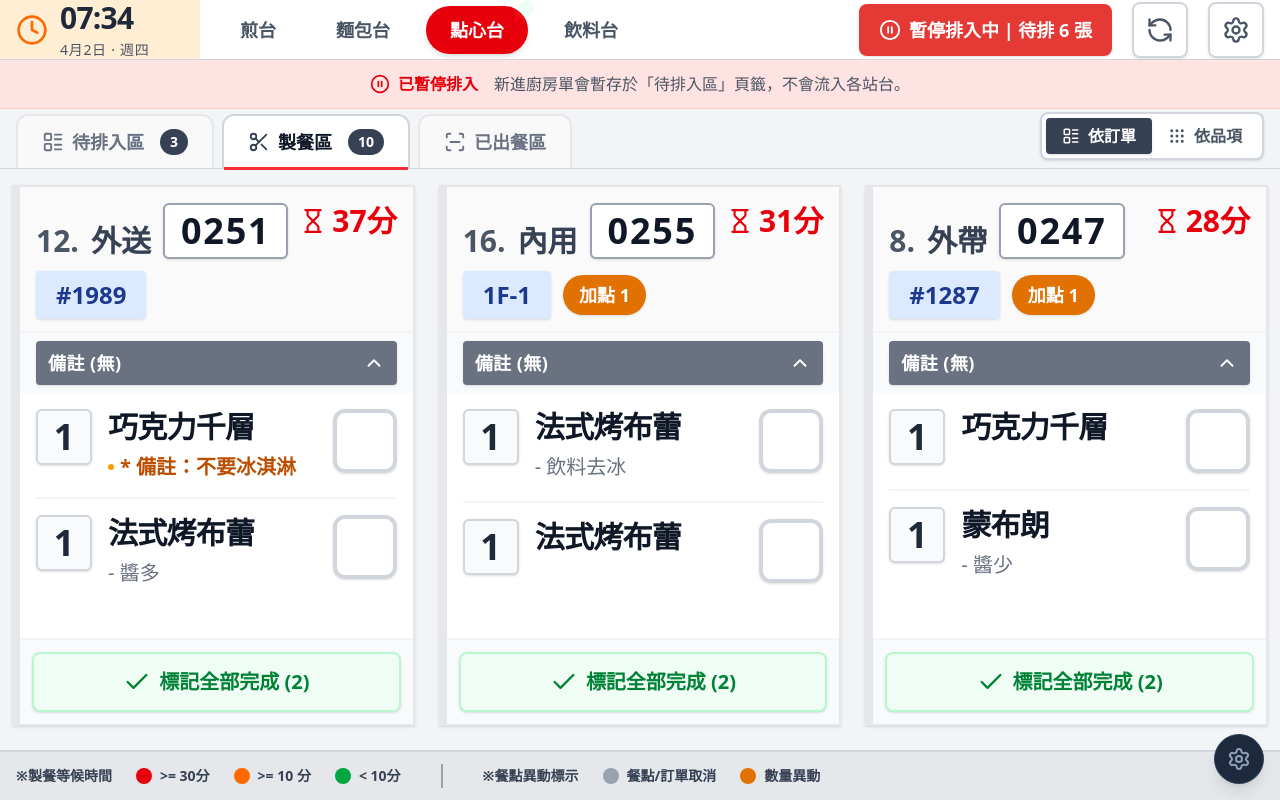
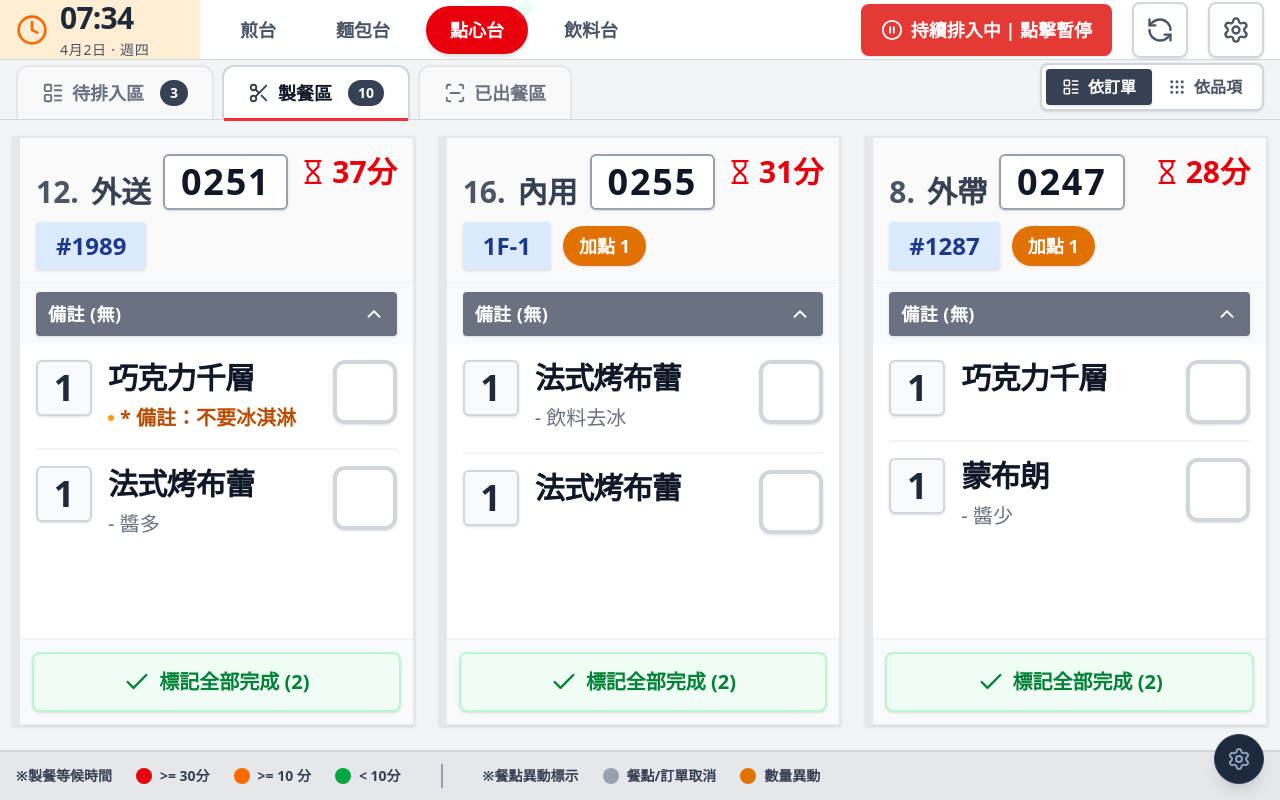
Before and after one commit to bertbehappy/kds-web-app, a React (Vite) app: page / in a window 1280 px wide. Built offline with nearby package versions, Linux system fonts and the light colour scheme.

Commit message:
feat(ui): update pause state display and behavior
Invert pause state button logic and visibility toggle to align with functional requirements, while adding dynamic count tracking for pending items.

```diff
--- a/src/App.tsx
+++ b/src/App.tsx
@@ -99,11 +99,11 @@ export default function App() {
           <button
             onClick={togglePause}
             className={`flex items-center gap-2 px-5 py-3 rounded-lg shadow-sm text-lg font-bold transition-colors ${
-              isPaused ? 'bg-teal-500 text-white' : 'bg-[#e53935] text-white hover:bg-red-700'
+              isPaused ? 'bg-teal-500 text-white hover:bg-teal-600' : 'bg-[#e53935] text-white hover:bg-red-700'
             }`}
           >
             {isPaused ? <PlayCircle size={22} /> : <PauseCircle size={22} />}
-            {isPaused ? '持續排入中 | 點擊暫停' : '暫停排入中 | 待排 6 張'}
+            {isPaused ? `已暫停排入 | 待排 ${getFilteredCount('WAITLIST')} 張` : '持續排入中 | 點擊暫停'}
           </button>
 
           <button
@@ -123,7 +123,7 @@ export default function App() {
 
       {/* Warning bar if paused */}
       <AnimatePresence>
-        {!isPaused && (
+        {isPaused && (
            <motion.div
              initial={{ height: 0, opacity: 0 }}
              animate={{ height: 'auto', opacity: 1 }}
```
